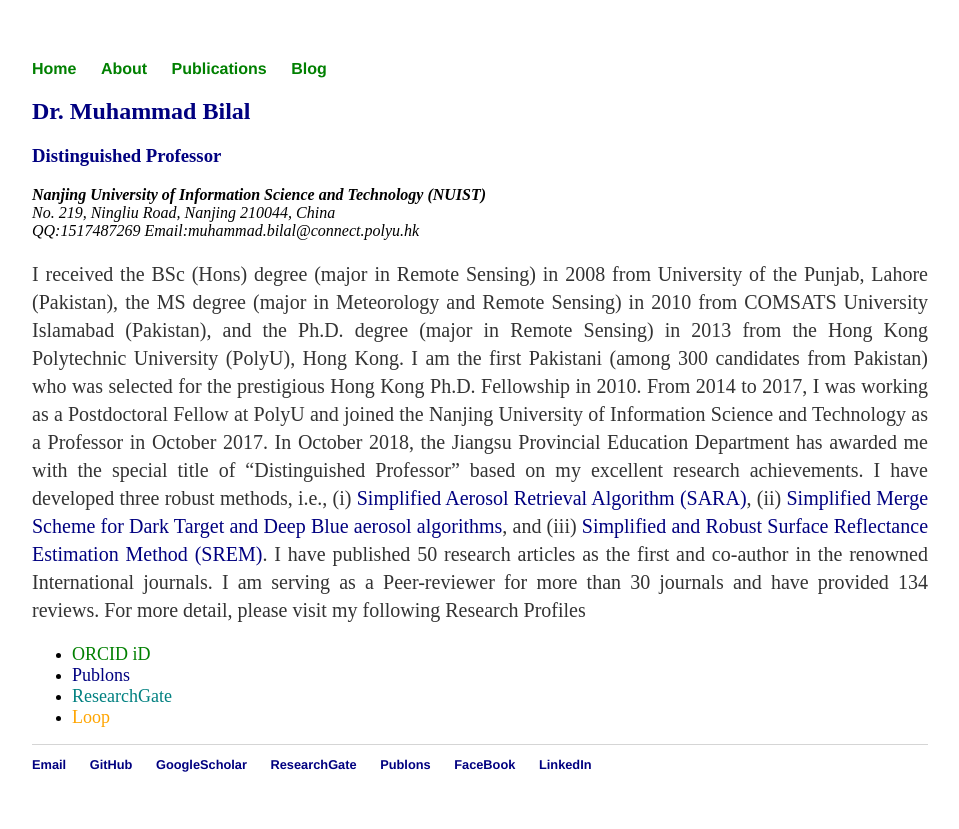
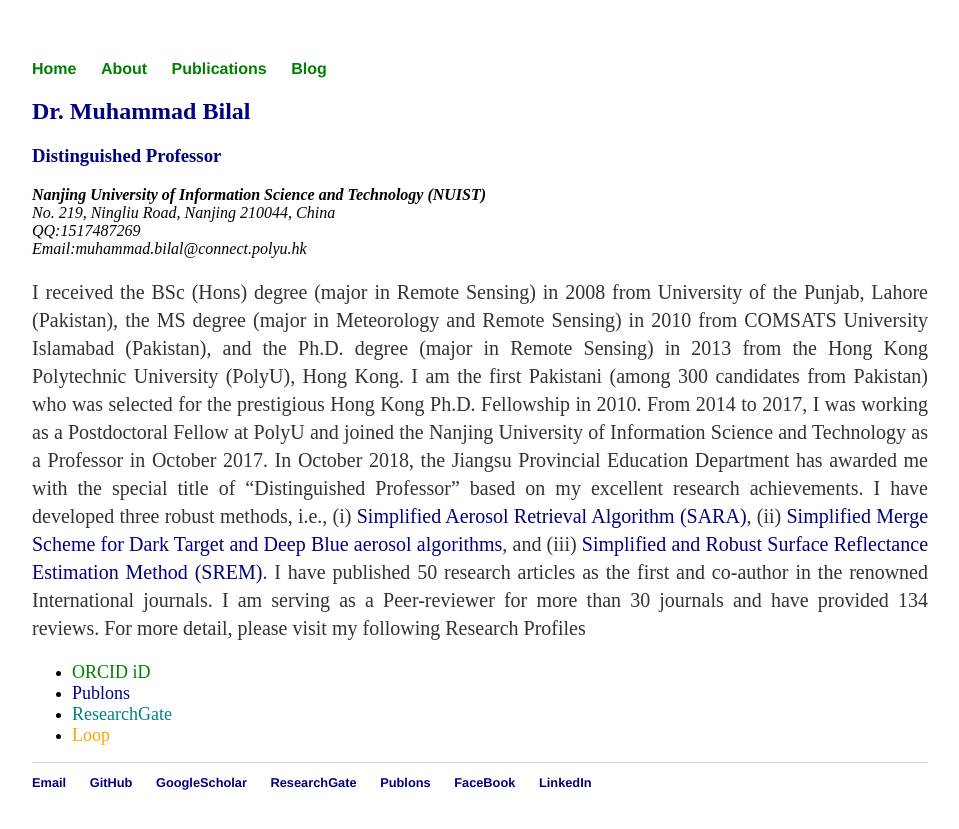
Before and after one commit to rs-DrBilal/rsbilal.github.io, a Jekyll site: the page built from about/index.html, in a window 1280 px wide. Shown: the top 829 px of the page, without its empty margins (160-1119 px from the left). Built offline with Jekyll 4.4.1, drawn with Linux system fonts in a browser that asks for light colours.

Commit message:
Update index.html

```diff
--- a/about/index.html
+++ b/about/index.html
@@ -9,7 +9,7 @@ title: About Muhammad Bilal
 					<address>
 					<strong>Nanjing University of Information Science and Technology (NUIST)</strong><br>
 					No. 219, Ningliu Road, Nanjing 210044, China<br>
-				  	<span class="QQ">QQ:1517487269</span>
+				  	<span class="QQ">QQ:1517487269</span><br>
 					<span class="obfuscate">Email:muhammad.bilal@connect.polyu.hk</span>
 					</address>
 			<p style="text-align:justify;font-size:20px;"> I received the BSc (Hons) degree (major in Remote Sensing) in 2008 from University of the Punjab, Lahore (Pakistan),
```
